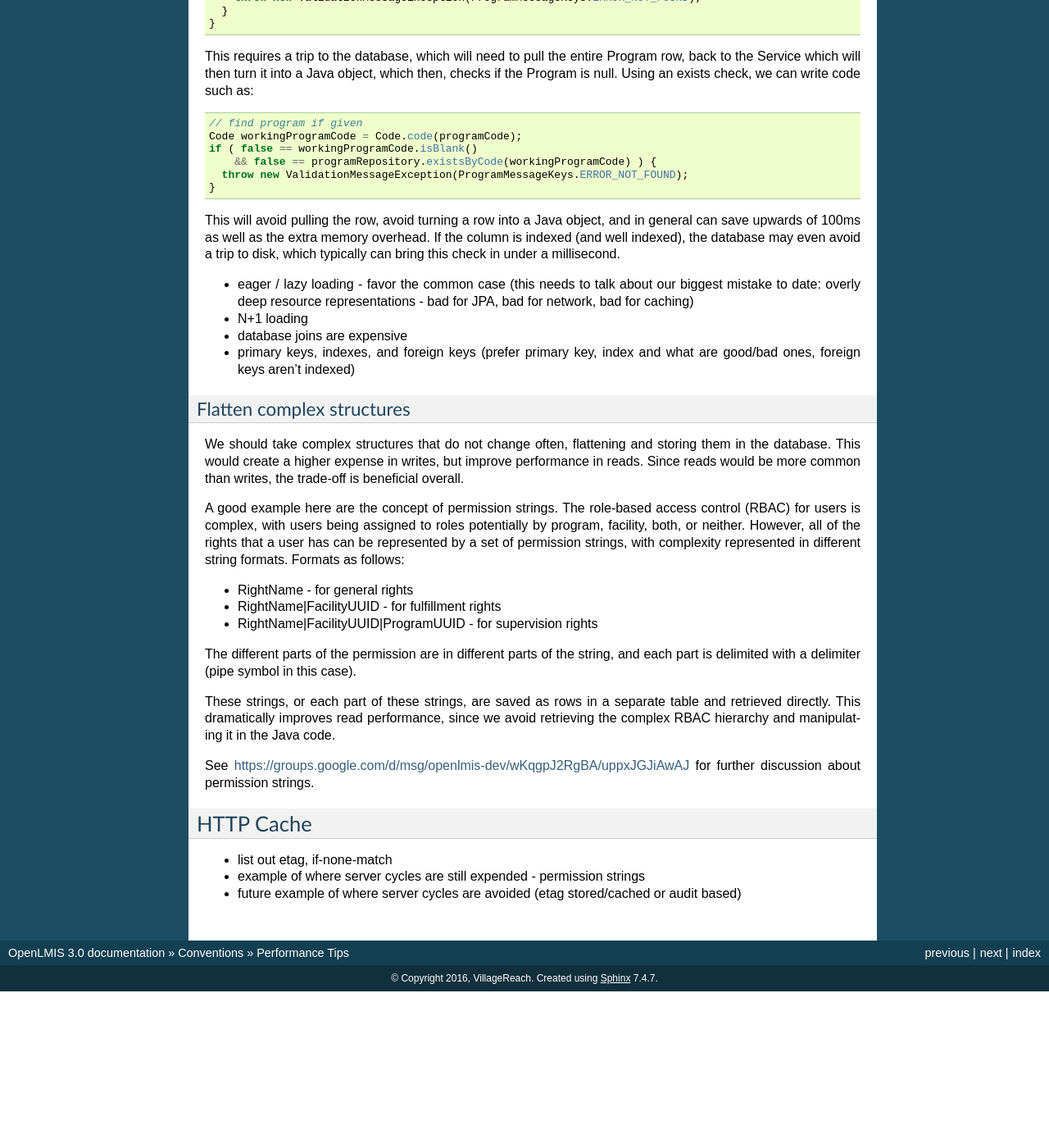
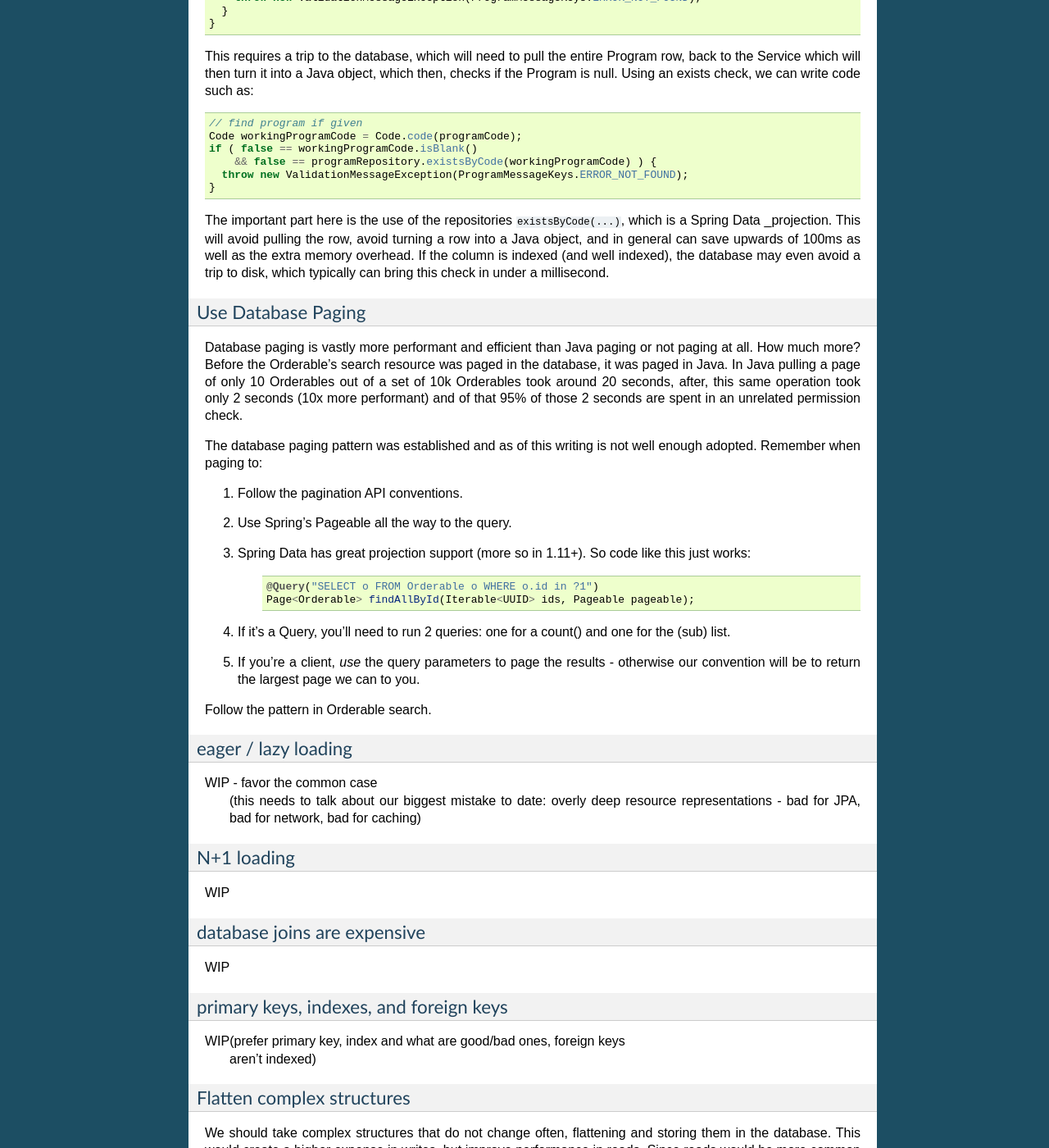
Before and after one commit to OpenLMIS/openlmis-ref-distro, a Sphinx documentation site: the page built from docs/source/conventions/performanceTips.rst, in a window 1280 px wide and 1400 px high, scrolled down 792 px. Shown: the whole window at 82% size. Built offline with Sphinx 7.4.7, drawn with Linux system fonts in a browser that asks for light colours; pages that are not in the unit, such as notebooks, are missing from menus; before the commit the page ends 2001 px from its top, so only the background shows below that; some of the changed text lies outside the part shown.

Commit message:
OLMIS-2813, add db paging guts

```diff
--- a/docs/source/conventions/performanceTips.rst
+++ b/docs/source/conventions/performanceTips.rst
@@ -21,7 +21,7 @@ RESTful representations and the JPA to avoid
 =============================================
 
 Avoid loading entities unnecessarily
----------------------------------
+-------------------------------------
 
 Don't load an entity object if you don't have to; use Spring Data JPA
 :code:`exists()` instead. A good example of this is in the RightService for
@@ -62,18 +62,57 @@ as:
     throw new ValidationMessageException(ProgramMessageKeys.ERROR_NOT_FOUND);
   }
 
-This will avoid pulling the row, avoid turning a row into a Java object, and in
+The important part here is the use of the repositories :code:`existsByCode(...)`, which is a Spring
+Data _projection. This will avoid pulling the row, avoid turning a row into a Java object, and in
 general can save upwards of 100ms as well as the extra memory overhead.  If the
 column is indexed (and well indexed), the database may even avoid a trip to
 disk, which typically can bring this check in under a millisecond.
 
-- eager / lazy loading - favor the common case
+Use Database Paging
+--------------------
+
+Database paging is vastly more performant and efficient than Java paging or not paging at all.
+How much more?  Before the Orderable's search resource was paged in the database, it was paged in
+Java.  In Java pulling a page of only 10 Orderables out of a set of 10k Orderables took around 20
+seconds, after, this same operation took only 2 seconds (10x more performant) and of that 95% of
+those 2 seconds are spent in an unrelated permission check.
+
+The _`database paging pattern` was established and as of this writing is not well enough adopted.
+Remember when paging to:
+
+#. Follow the _`pagination API conventions`.
+#. Use _`Spring's Pageable` all the way to the query.
+#. Spring Data has great projection support (more so in 1.11+). So code like this just works:
+    .. code-block:: Java
+
+      @Query("SELECT o FROM Orderable o WHERE o.id in ?1")
+      Page<Orderable> findAllById(Iterable<UUID> ids, Pageable pageable);
+
+#. If it's a Query, you'll need to run 2 queries:  one for a count() and one for the (sub) list.
+#. If you're a client, *use* the query parameters to page the results - otherwise our convention
+   will be to return the largest page we can to you.
+
+Follow the pattern in _`Orderable search`.
+
+
+eager / lazy loading
+---------------------
+
+WIP - favor the common case
   (this needs to talk about our biggest mistake to date: overly deep resource
   representations - bad for JPA, bad for network, bad for caching)
-- N+1 loading
-- database joins are expensive
-- primary keys, indexes, and foreign keys
-  (prefer primary key, index and what are good/bad ones, foreign keys
+
+N+1 loading
+------------
+WIP
+
+database joins are expensive
+-----------------------------
+WIP
+
+primary keys, indexes, and foreign keys
+----------------------------------------
+WIP(prefer primary key, index and what are good/bad ones, foreign keys
   aren't indexed)
 
 Flatten complex structures
@@ -110,3 +149,8 @@ HTTP Cache
 - example of where server cycles are still expended - permission strings
 - future example of where server cycles are avoided (etag stored/cached or
   audit based)
+
+
+_'pagination API conventions`: https://github.com/OpenLMIS/openlmis-template-service/blob/master/STYLE-GUIDE.md#pagination
+_projection
+_database paging pattern
```
